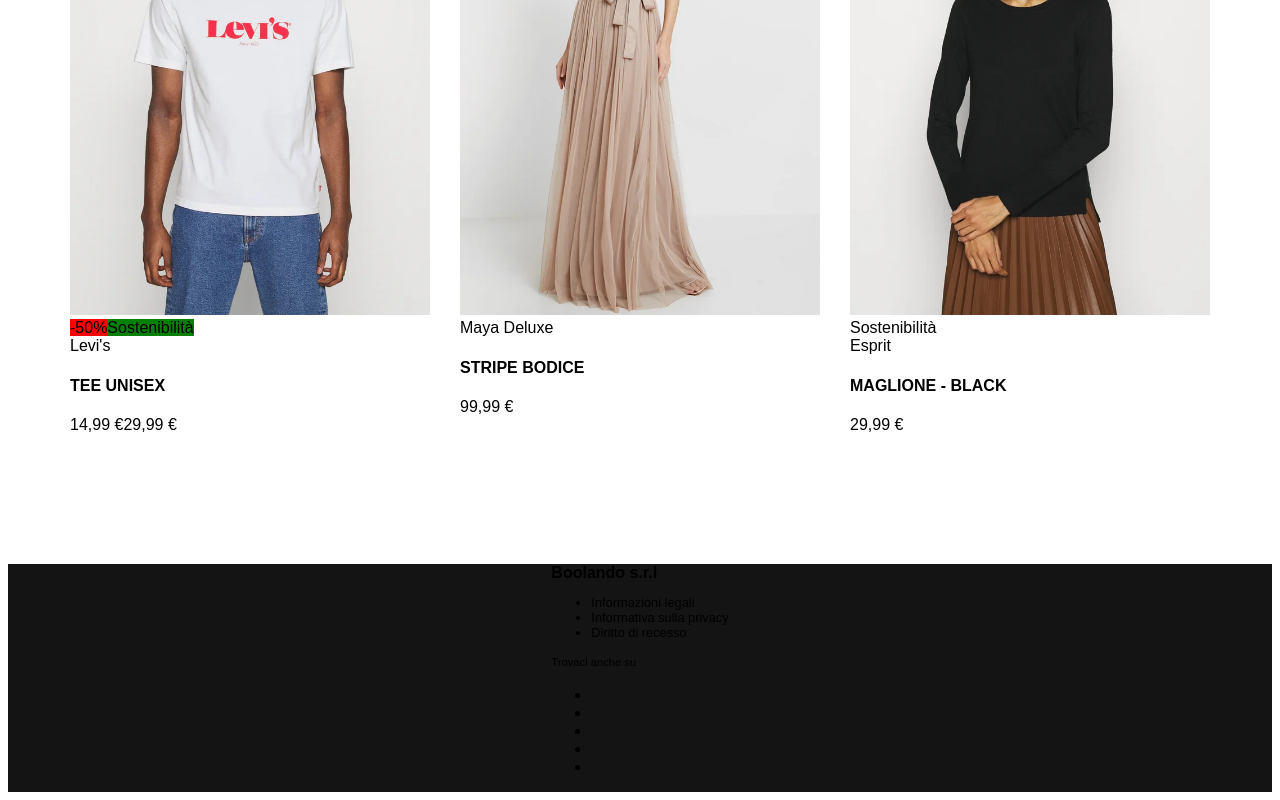
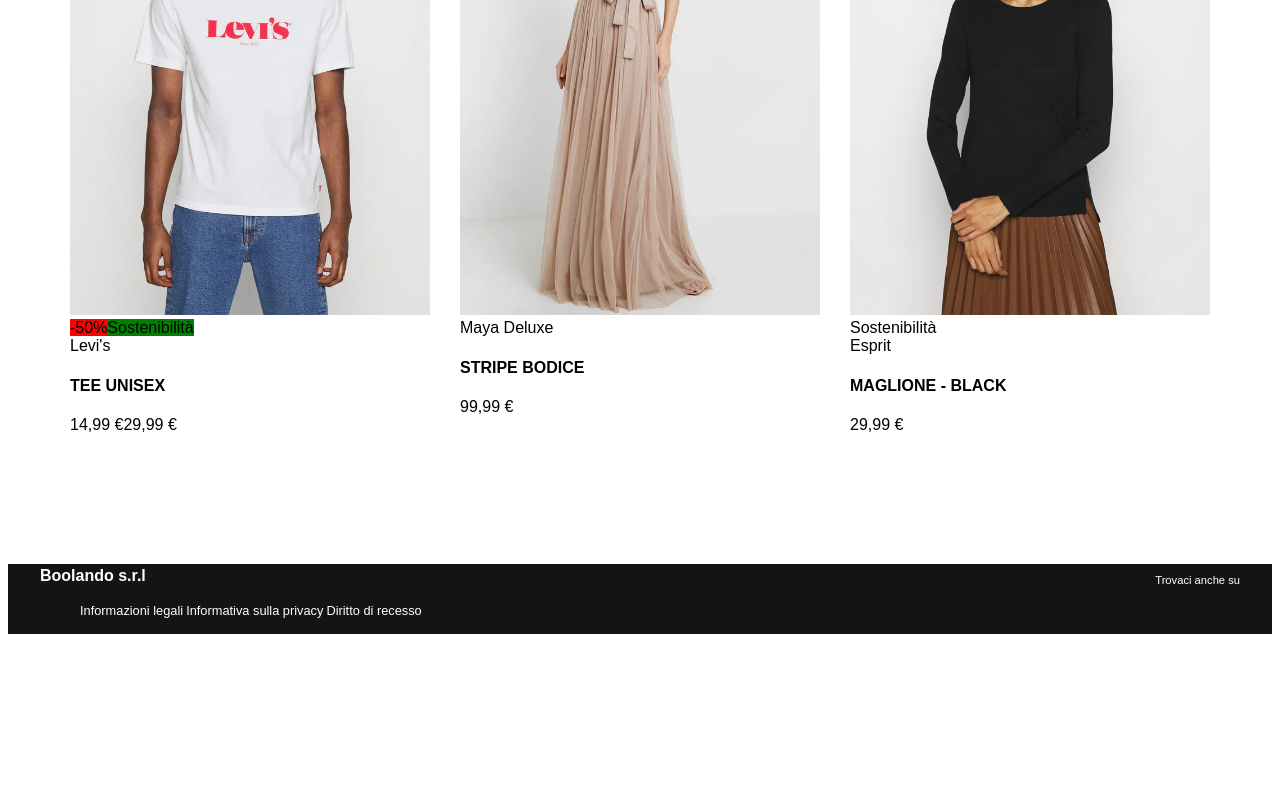
Before and after one commit to VeronicaFontana/vite-boolando, a Vue app: page / in a window 1280 px wide. Shown: the part 973-1773 px from the top of the page. After the commit the page ends 1615 px from the top, so only its background shows below. Built offline with nearby package versions, Linux system fonts and the light colour scheme.

Commit message:
[FIX] Footer scss

```diff
--- a/src/components/Footer.vue
+++ b/src/components/Footer.vue
@@ -31,13 +31,22 @@
   </footer>
 </template>
 
-<style lang="scss">
+<style lang="scss" scoped>
 @use "../scss/partials/colors" as *;
+@use "../scss/partials/general" as *;
 
 .bottom-bar{
   background-color: $bottom-bar-bg;
   display: flex;
   justify-content: center;
+  .bottom-menu{
+    height: 70px;
+    max-width: 1200px;
+    width: 98%;
+    color: white;
+    display: flex;
+    justify-content: space-between;
+    align-items: center;
 
     .legal-info{
       span{
@@ -45,13 +54,32 @@
       }
       ul{
         font-size: 0.8em;
+        li{
+          display: inline-block;
+          list-style: none;
+          padding: 5px 3px 0 0;
+        }
       }
     }
     .social{
       span{
         font-size: 0.7em;
       }
+      ul{
+        font-size: 0.8em;
+        li{
+          display: inline-block;
+          list-style: none;
+          padding: 5px 3px 0 0;
+
+          i{
+            color: white ;
+          }
+        }
+      }
     }
   }
 
+}
+
 </style>
--- a/src/components/Header.vue
+++ b/src/components/Header.vue
@@ -26,7 +26,7 @@
   </header>
 </template>
 
-<style lang="scss">
+<style lang="scss" scoped>
 @use "../scss/partials/colors" as *;
 
 .top-bar{
--- a/src/components/Main.vue
+++ b/src/components/Main.vue
@@ -111,7 +111,7 @@
   </main>
 </template>
 
-<style lang="scss">
+<style lang="scss" scoped>
 @use "../scss/partials/colors" as *;
 
 .container{
```
Lines whose indentation alone changed are shown as unchanged.
